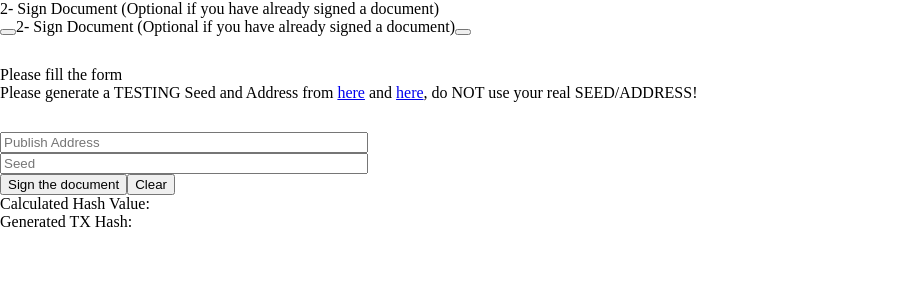
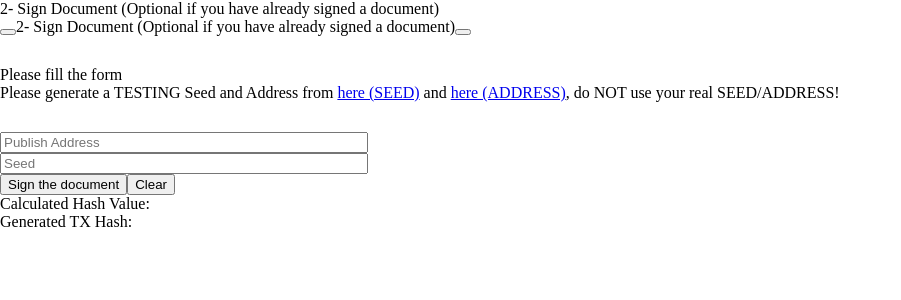
Before and after one commit to iotaledger/poc-document-immutable-blueprint, a React (Create React App) app: page /sign in a window 1280 px wide. Shown: the top 300 px of the page, without its empty margins (0-901 px from the left). Built offline with nearby package versions, Linux system fonts and the light colour scheme.

Commit message:
added further explanation

```diff
--- a/src/partials/DocumentSignature.js
+++ b/src/partials/DocumentSignature.js
@@ -22,8 +22,8 @@ class App extends Component {
     let isFormFilled = (this.props.pubAddress!='' && this.props.pubSeed!='')
     let isFormatValid = isFormFilled
     let everythingIsOk = isFormatValid && isFormFilled
-    let seedLink =  <a href='https://ipfs.io/ipfs/QmdqTgEdyKVQAVnfT5iV4ULzTbkV4hhkDkMqGBuot8egfA'>here</a>
-    let AddLink =  <a href='https://people.dsv.su.se/~haughey/iota-offline/iota-offline-address-generator.html'>here</a>
+    let seedLink =  <a href='https://ipfs.io/ipfs/QmdqTgEdyKVQAVnfT5iV4ULzTbkV4hhkDkMqGBuot8egfA'>here (SEED)</a>
+    let AddLink =  <a href='https://people.dsv.su.se/~haughey/iota-offline/iota-offline-address-generator.html'>here (ADDRESS)</a>
     let title = 'Please fill the form'
     let text = <div className="message-box--content">{`Please generate a TESTING Seed and Address from`} {seedLink} and {AddLink}, do NOT use your real SEED/ADDRESS!</div>
     let cssClass = 'message-box__info'
--- a/src/partials/DocumentVerification.js
+++ b/src/partials/DocumentVerification.js
@@ -23,7 +23,7 @@ class App extends Component {
   render() {
     let docMutated = this.props.docMutated
     let title = 'Please fill the form'
-    let text = `Please fill the generated TX Hash and the Fetching Address, if you don't have them yet, please go to Step 2`
+    let text = `Please fill the generated TX Hash (should be in your clipboard) and the Fetching Testing Address, if you don't have them yet, please go to Step 2`
     let cssClass = 'message-box__info'
     if(docMutated === false) {
       cssClass = 'message-box__danger'
```
